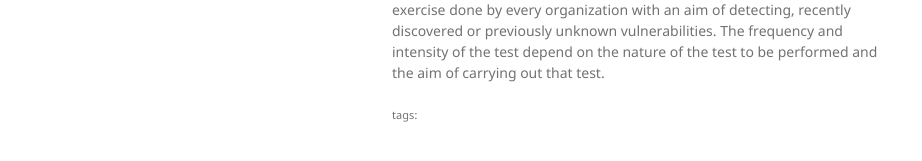
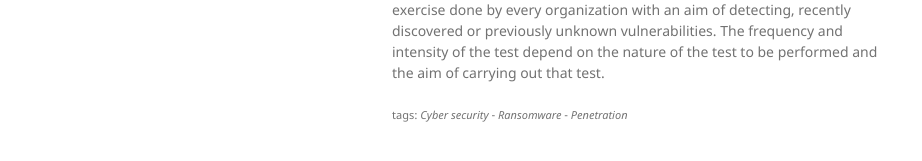
Before and after one commit to rinoyrk/rinoyrk.github.io, a Jekyll site: the page built from _posts/2020-06-22-Cyber-Threats-to-Watch-in-2020.md, in a window 1280 px wide and 900 px high, scrolled down 2192 px. Shown: the part 726-887 px from the top of the window, without its empty margins (178-1100 px from the left). Built offline with Jekyll 4.4.1, drawn with Linux system fonts in a browser that asks for light colours; part of the change alters nothing that is shown.

```diff
--- a/_config.yml
+++ b/_config.yml
@@ -2,7 +2,7 @@ title: Rinoy R K
 # logo: /assets/img/logo.png
 description: Full stack developer
 show_downloads: false
-google_analytics:
+google_analytics: true
 theme: jekyll-theme-minimal
 
 defaults:
--- a/_layouts/default.html
+++ b/_layouts/default.html
@@ -51,9 +51,16 @@
     </div>
     <script src="{{ "/assets/js/scale.fix.js" | relative_url }}"></script>
     {% if site.google_analytics %}
+    <!-- Global site tag (gtag.js) - Google Analytics -->
+    <script async src="https://www.googletagmanager.com/gtag/js?id=UA-170420771-1"></script>
     <script>
+      window.dataLayer = window.dataLayer || [];
+      function gtag(){dataLayer.push(arguments);}
+      gtag('js', new Date());
 
+      gtag('config', 'UA-170420771-1');
     </script>
+
     {% endif %}
   </body>
 </html>
--- a/_posts/2020-06-22-Cyber-Threats-to-Watch-in-2020.md
+++ b/_posts/2020-06-22-Cyber-Threats-to-Watch-in-2020.md
@@ -2,6 +2,7 @@
 layout: post
 title:  "Cyber Threats to Watch in 2020"
 author: "Rinoy"
+tags: ["Cyber security", "Ransomware", "Penetration"]
 ---
 
 Throughout 2019, ransomware was the biggest threat and its likely the trend will continue in the coming year. Within the first half of the year, Forbes reported a 52% increase in cyber threats from the 2018's first half. The report yielded 3,800 publicly disclosed breaches which did cut across all sectors, from entertainment, finance, healthcare, and even states. The same trend is expected to go on. However, organizations and other institutions should be enlightened on what to look for. Because of the ever-evolving Cybersecurity environment, the tactics should focus more on the new sectors and technologies. Below is a brief look into the major Cybersecurity threats that companies should look out for in 2020 and a look into why penetration tests should be part of an organization's security policy.
```
